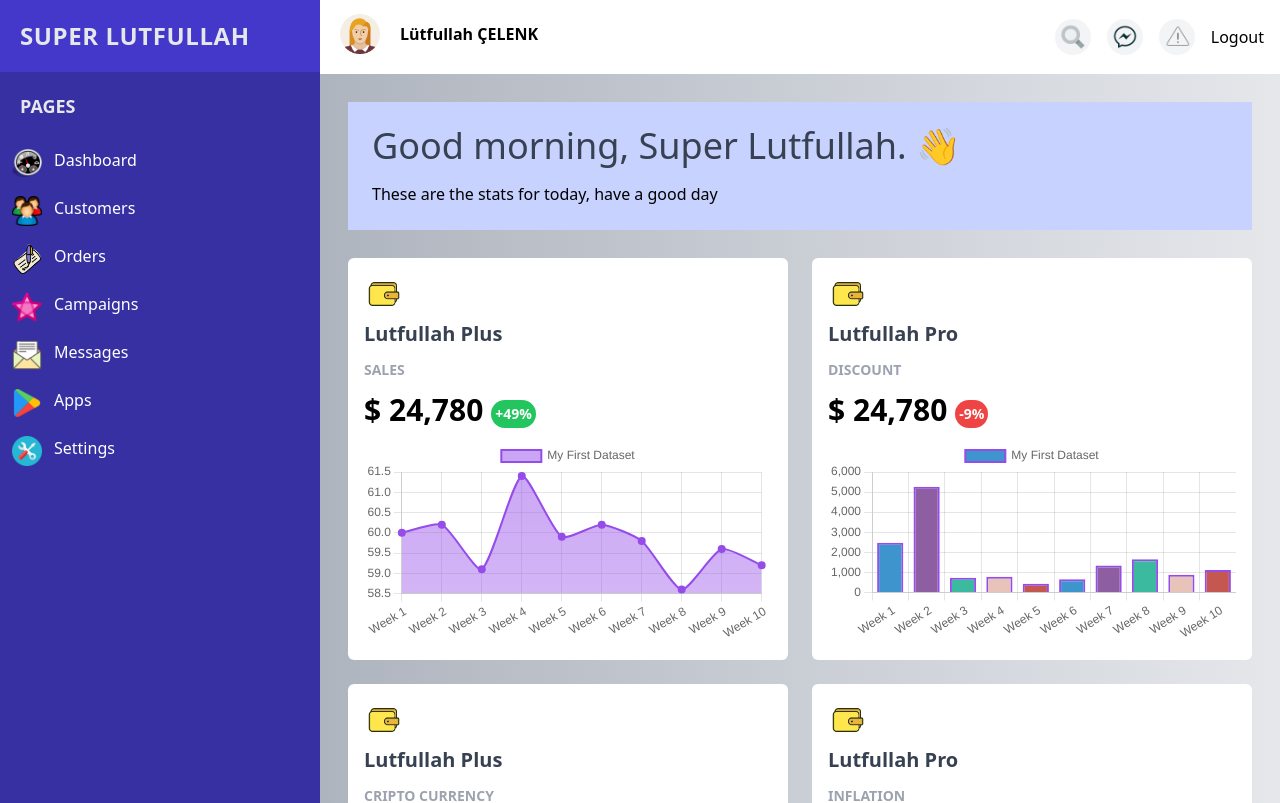
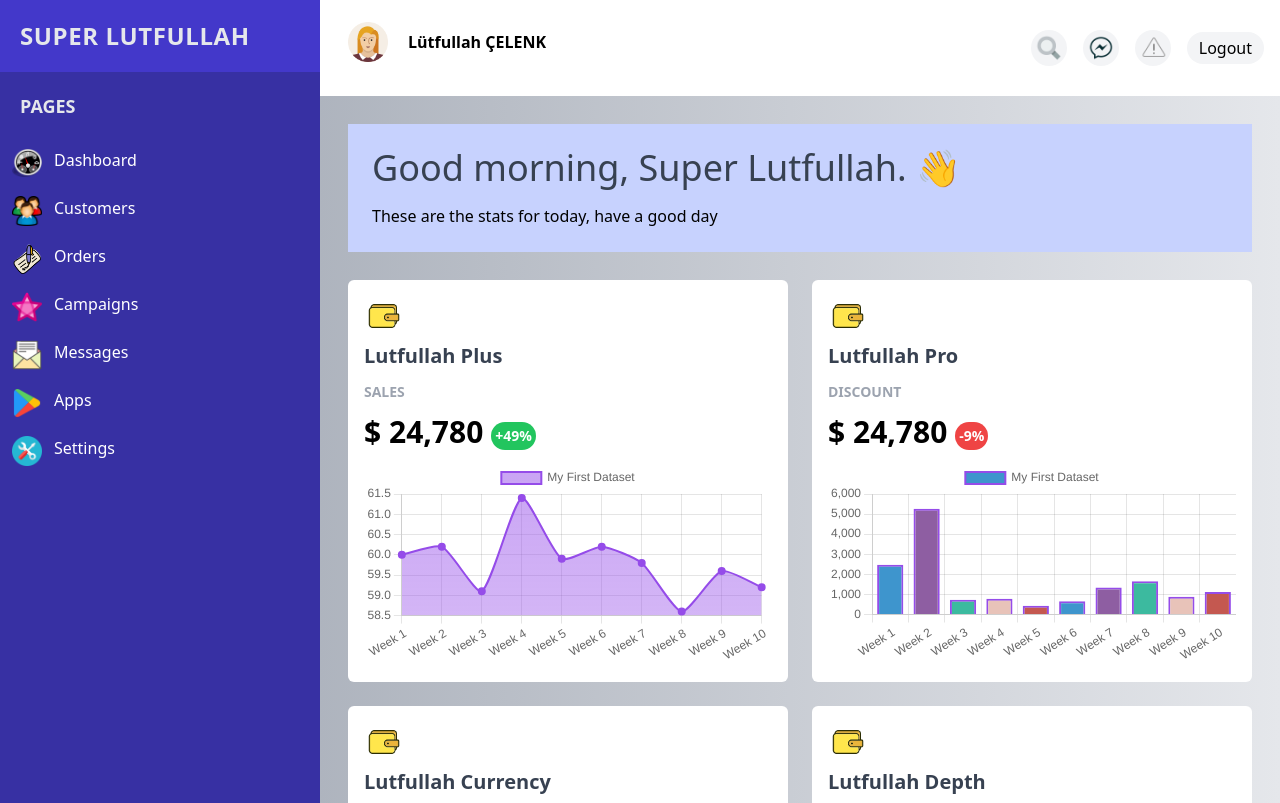
Before and after one commit to lutfullahcelenk/admin-panel, a Next.js app: page / in a window 1280 px wide. Shown: the top 803 px of the page. Built offline with nearby package versions, Linux system fonts and the light colour scheme.

Commit message:
search bar is created and optimized

```diff
--- a/components/Cards/index.tsx
+++ b/components/Cards/index.tsx
@@ -1,17 +1,20 @@
-import React from 'react'
+import React from "react";
 //components
-import Card from "../Card"
-//constants
-import {cards} from "../../constants/cards";
+import Card from "../Card";
 
-const Cards = () => {
+type ICards = {
+  data: any;
+};
+
+const Cards = ({ data }: ICards) => {
+  console.log('data', data)
   return (
     <div className="grid grid-cols-1 gap-6 m-7 xl:grid-cols-2">
-       {cards.map((card)=> (
-           <Card key={card.id} data={card} />
-       ))}
+      {data.map((card: any) => (
+        <Card key={card.id} data={card} />
+      ))}
     </div>
-  )
-}
+  );
+};
 
-export default Cards
+export default Cards;
--- /dev/null
+++ b/components/SearchBar/index.tsx
@@ -0,0 +1,31 @@
+import Image from "next/image";
+import React, { useState } from "react";
+
+type ISearchBar = {
+  setOpenSearchBar: Function;
+  search: any;
+  setSearch: any;
+};
+
+const SearchBar = ({ setOpenSearchBar, search, setSearch }: ISearchBar) => {
+  return (
+    <div className="flex items-center justify-between px-2 border rounded-lg shadow-lg">
+      <input
+        value={search}
+        onChange={(e:any)=> setSearch(e.target.value)}
+        className="outline-none"
+        type="search"
+        placeholder="Search..."
+      />
+
+      <div
+        onClick={() => setOpenSearchBar(false)}
+        className="bg-red-500 rounded-md"
+      >
+        <Image src="/assets/close.png" alt="exit" width="20" height="15" />
+      </div>
+    </div>
+  );
+};
+
+export default SearchBar;
--- a/components/TopBar/index.tsx
+++ b/components/TopBar/index.tsx
@@ -1,18 +1,24 @@
 import Image from "next/image";
-import React from "react";
+import React, { useState } from "react";
+import SearchBar from "../SearchBar";
 
 type ITopbar = {
   isOpen: boolean;
   setIsOpen: any;
+  search: any;
+  setSearch: any;
 };
 
-const TopBar = ({ isOpen, setIsOpen }: ITopbar) => {
+const TopBar = ({ isOpen, setIsOpen, search, setSearch }: ITopbar) => {
+  const [openSearchBar, setOpenSearchBar] = useState(false);
+
   return (
-    <div className="px-2 bg-white py-0.5 h-18 flex">
-      <div className="justify-start w-1/2 p-3 md:flex left gap-x-3">
+    <div className="px-2 bg-white py-0.5 h-24 flex">
+      <div className="justify-start w-1/2 p-5 md:flex left gap-x-3">
         <div className="hidden md:block">
           <Image src="/assets/person.png" alt="avatar" width="40" height="40" />
         </div>
+
         <span className="hidden p-2 font-bold md:block">Lütfullah ÇELENK</span>
         <span
           className="block p-2 font-bold md:hidden"
@@ -27,11 +33,27 @@ const TopBar = ({ isOpen, setIsOpen }: ITopbar) => {
         </span>
       </div>
 
-      <div className="flex items-center justify-end w-full md:w-1/2 right">
-        <div className="flex p-1 mx-2 my-3 bg-gray-100 rounded-full">
+      <div className={`flex items-center justify-end w-full md:w-1/2 right`}>
+        {openSearchBar && (
+          <SearchBar
+            setOpenSearchBar={setOpenSearchBar}
+            search={search}
+            setSearch={setSearch}
+          />
+        )}
+
+        <div
+          onClick={() => setOpenSearchBar(true)}
+          className="flex p-1 mx-2 my-3 bg-gray-100 rounded-full"
+        >
           <Image src="/assets/search.png" alt="avatar" width="28" height="28" />
         </div>
-        <div className="flex p-1 mx-2 my-3 bg-gray-100 rounded-full">
+
+        <div
+          className={`flex p-1 mx-2 my-3 ${
+            openSearchBar ? "hidden" : "flex"
+          } bg-gray-100 rounded-full`}
+        >
           <Image
             src="/assets/message.png"
             alt="avatar"
@@ -39,7 +61,12 @@ const TopBar = ({ isOpen, setIsOpen }: ITopbar) => {
             height="28"
           />
         </div>
-        <div className="flex p-1 mx-2 my-3 bg-gray-100 rounded-full">
+
+        <div
+          className={`flex p-1 mx-2 my-3 ${
+            openSearchBar ? "hidden" : "flex"
+          } bg-gray-100 rounded-full`}
+        >
           <Image
             src="/assets/warning.png"
             alt="avatar"
@@ -47,9 +74,16 @@ const TopBar = ({ isOpen, setIsOpen }: ITopbar) => {
             height="28"
           />
         </div>
-        <a className="px-2" href="">
-          Logout
-        </a>
+
+        <div
+          className={`flex p-1 mx-2 my-3 ${
+            openSearchBar ? "hidden" : "flex"
+          } bg-gray-100 rounded-full`}
+        >
+          <a className="px-2" href="">
+            Logout
+          </a>
+        </div>
       </div>
     </div>
   );
--- a/constants/cards.tsx
+++ b/constants/cards.tsx
@@ -24,7 +24,7 @@ export const cards = [
   },
   {
     id: 2,
-    title: "Lutfullah Plus",
+    title: "Lutfullah Currency",
     tag: "Cripto Currency",
     price: "24,780",
     percentage: "+13",
@@ -32,7 +32,7 @@ export const cards = [
   },
   {
     id: 3,
-    title: "Lutfullah Pro",
+    title: "Lutfullah Depth",
     tag: "Inflation",
     price: "24,780",
     percentage: "-57",
--- a/pages/index.tsx
+++ b/pages/index.tsx
@@ -1,22 +1,39 @@
-import { useState } from "react";
+import { useEffect, useState } from "react";
 import type { NextPage } from "next";
 //components
 import Sidebar from "../components/Sidebar";
 import SiteBanner from "../components/SiteBanner";
 import TopBar from "../components/TopBar";
 import Cards from "../components/Cards";
+//constants
+import { cards } from "../constants/cards";
 
 const Home: NextPage = () => {
   const [isOpen, setIsOpen] = useState(false);
+  const [search, setSearch] = useState("");
+  const [filteredCards, setFilteredCards] = useState([]);
+
+  useEffect(() => {
+    const filtered: any = cards.filter((card) =>
+      card.title.toLocaleLowerCase().includes(search.toLocaleLowerCase())||
+      card.tag.toLocaleLowerCase().includes(search.toLocaleLowerCase())
+    );
+    setFilteredCards(filtered);
+  }, [search]);
 
   return (
     <div className="flex">
       <Sidebar isOpen={isOpen} setIsOpen={setIsOpen} />
 
       <div className="flex-1">
-        <TopBar setIsOpen={setIsOpen} isOpen={isOpen} />
+        <TopBar
+          setIsOpen={setIsOpen}
+          isOpen={isOpen}
+          search={search}
+          setSearch={setSearch}
+        />
         <SiteBanner />
-        <Cards />
+        <Cards data={filteredCards} />
       </div>
     </div>
   );
```
